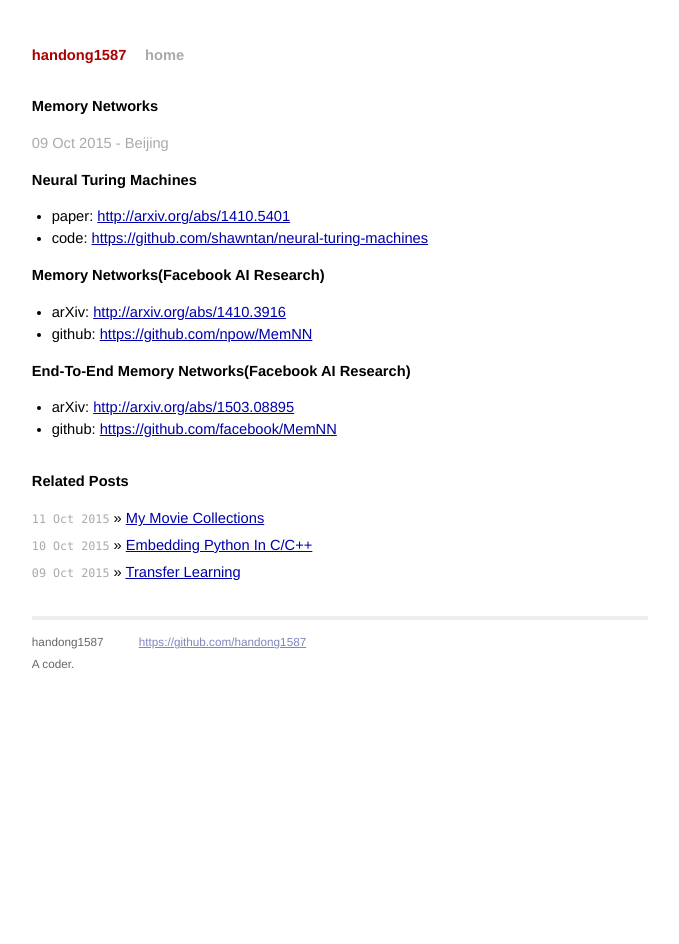
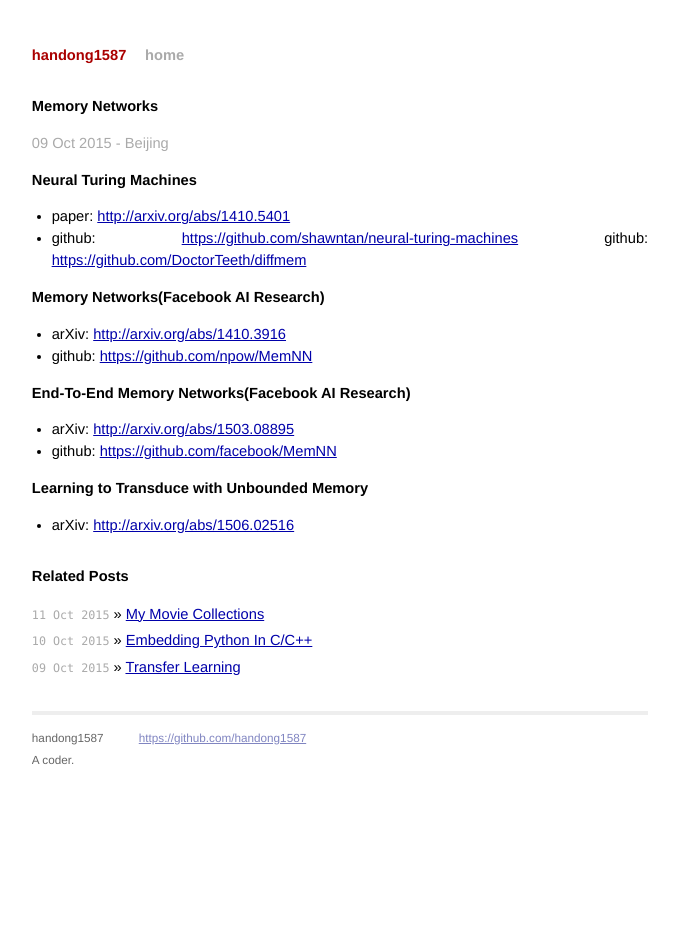
Before and after one commit to handong1587/handong1587.github.io, a Jekyll site: the page built from _posts/deep_learning/2015-10-09-memory-networks.md, in a window 1280 px wide. Shown: the whole page, without its empty margins (300-979 px from the left). Built offline with Jekyll 4.4.1, drawn with Linux system fonts in a browser that asks for light colours; Markdown is read by kramdown in place of the engine named in the settings; comment, search, counter and statistics services are not loaded.

Commit message:
update md

```diff
--- a/_posts/deep_learning/2015-10-09-memory-networks.md
+++ b/_posts/deep_learning/2015-10-09-memory-networks.md
@@ -12,7 +12,8 @@ title: Memory Networks
 **Neural Turing Machines**
 
 - paper: [http://arxiv.org/abs/1410.5401](http://arxiv.org/abs/1410.5401)
-- code: [https://github.com/shawntan/neural-turing-machines](https://github.com/shawntan/neural-turing-machines)
+- github: [https://github.com/shawntan/neural-turing-machines](https://github.com/shawntan/neural-turing-machines)
+github: [https://github.com/DoctorTeeth/diffmem](https://github.com/DoctorTeeth/diffmem)
 
 **Memory Networks(Facebook AI Research)**
 
@@ -23,3 +24,7 @@ title: Memory Networks
 
 - arXiv: [http://arxiv.org/abs/1503.08895](http://arxiv.org/abs/1503.08895)
 - github: [https://github.com/facebook/MemNN](https://github.com/facebook/MemNN)
+
+**Learning to Transduce with Unbounded Memory**
+
+- arXiv: [http://arxiv.org/abs/1506.02516](http://arxiv.org/abs/1506.02516)
```
